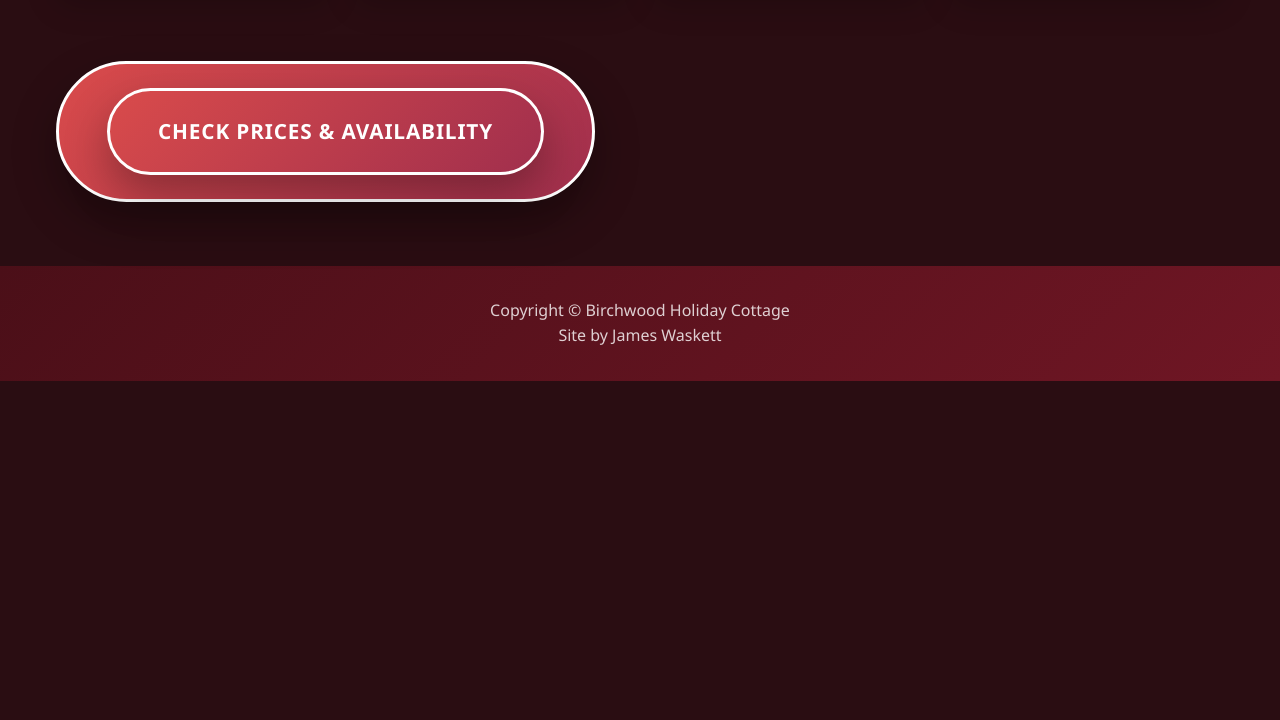
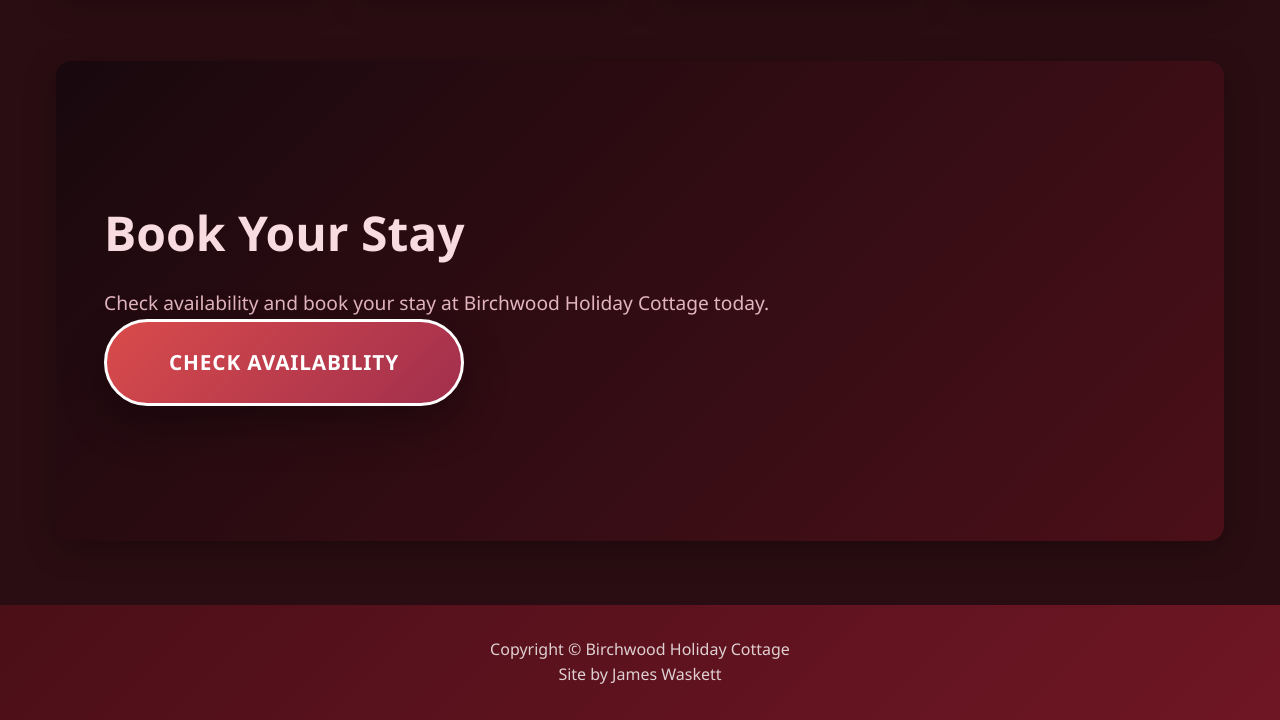
Before and after one commit to bitzermoloney/birchwood_web1, a plain HTML site: page index.html in a window 1280 px wide. Shown: the part 1754-2474 px from the top of the page. Before the commit the page ends 2135 px from the top, so only its background shows below. Drawn offline with Linux system fonts and the light colour scheme.

```diff
--- a/index.html
+++ b/index.html
@@ -66,8 +66,12 @@
                 </div>
             </div>
         </section>
-        <section class="availability-button">
-            <a href="pricing.html" class="availability-button">Check Prices & Availability</a>
+        <section class="hero">
+            <div class="hero-content">
+                <h2>Book Your Stay</h2>
+                <p>Check availability and book your stay at Birchwood Holiday Cottage today.</p>
+                <a href="pricing.html" class="availability-button">Check Availability</a>
+            </div>
         </section>
     </main>
     <footer>
```
